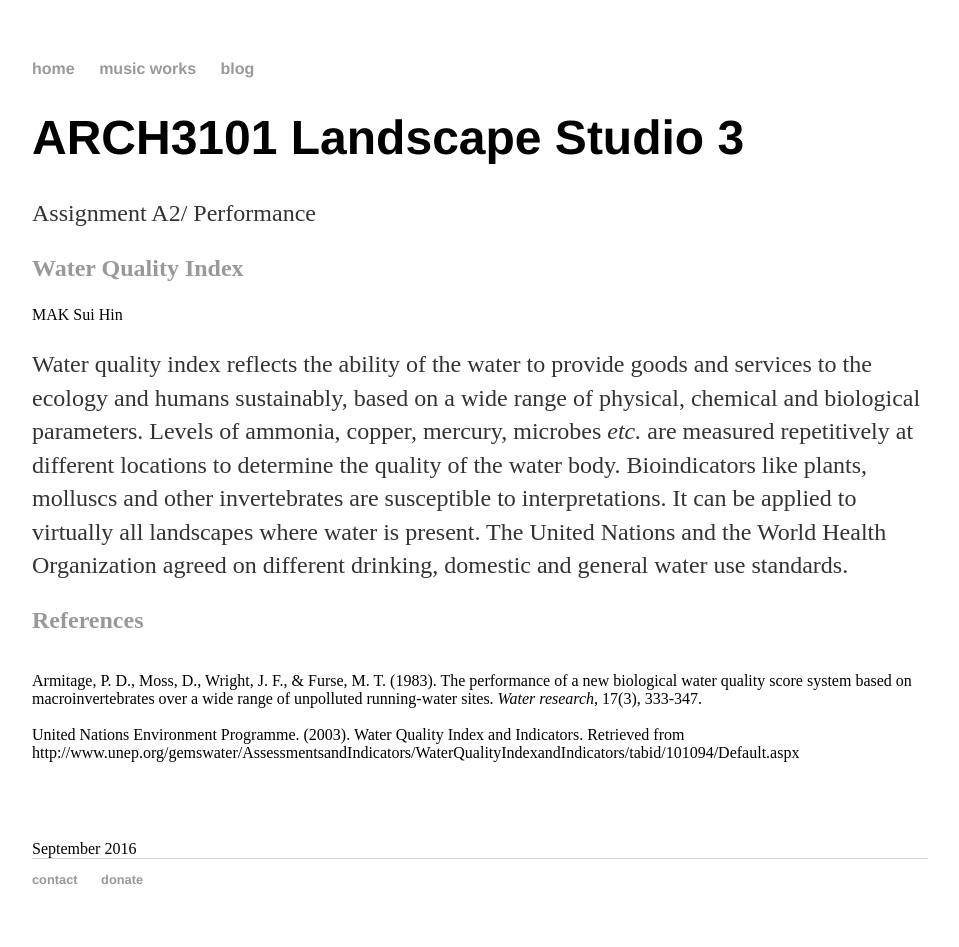
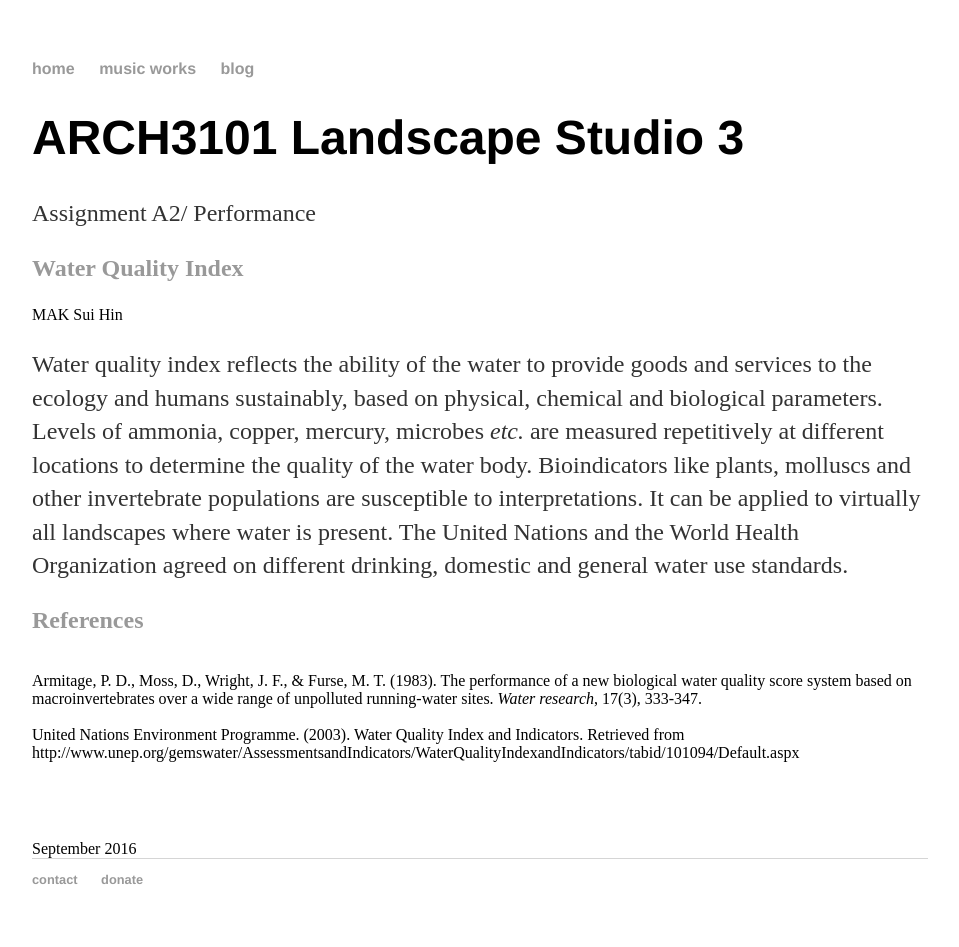
Before and after one commit to maksuihin/maksuihin.github.io, a Jekyll site: the page built from metric.html, in a window 1280 px wide. Shown: the whole page, without its empty margins (160-1119 px from the left). Built offline with Jekyll 4.4.1, drawn with Linux system fonts in a browser that asks for light colours.

Commit message:
Update metric.html

```diff
--- a/metric.html
+++ b/metric.html
@@ -9,7 +9,7 @@
 			<h2>Water Quality Index</h2></p>
 			MAK Sui Hin
 			<div class="blurb">
-		<p>Water quality index reflects the ability of the water to provide goods and services to the ecology and humans sustainably, based on a wide range of physical, chemical and biological parameters. Levels of ammonia, copper, mercury, microbes <i>etc.</i> are measured repetitively at different locations to determine the quality of the water body. Bioindicators like plants, molluscs and other invertebrates are susceptible to interpretations. It can be applied to virtually all landscapes where water is present. The United Nations and the World Health Organization agreed on different drinking, domestic and general water use standards.</p>
+		<p>Water quality index reflects the ability of the water to provide goods and services to the ecology and humans sustainably, based on physical, chemical and biological parameters. Levels of ammonia, copper, mercury, microbes <i>etc.</i> are measured repetitively at different locations to determine the quality of the water body. Bioindicators like plants, molluscs and other invertebrate populations are susceptible to interpretations. It can be applied to virtually all landscapes where water is present. The United Nations and the World Health Organization agreed on different drinking, domestic and general water use standards.</p>
 		</div>
 			<p><h2>References</h2></br>
 		Armitage, P. D., Moss, D., Wright, J. F., & Furse, M. T. (1983). The performance of a new biological water quality score system based on macroinvertebrates over a wide range of unpolluted running-water sites. <i>Water research</i>, 17(3), 333-347.</br></br>
```
